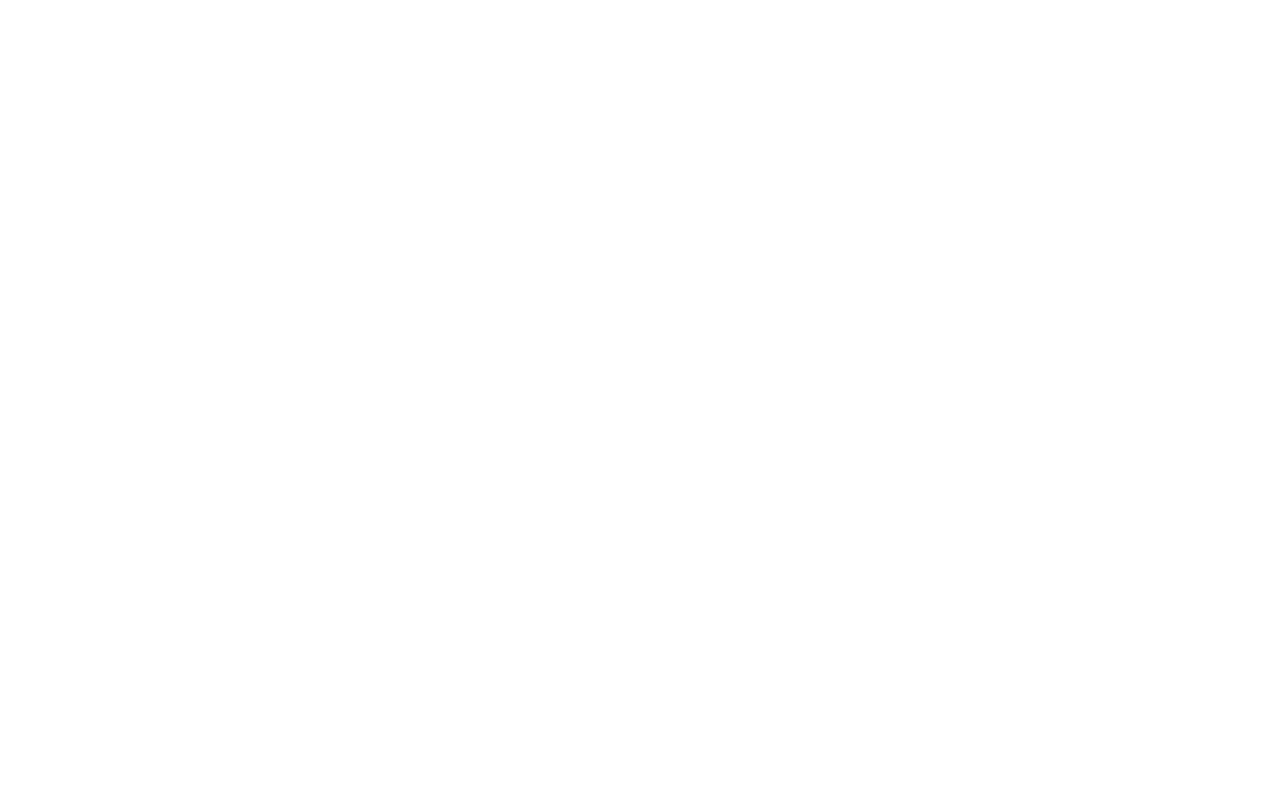
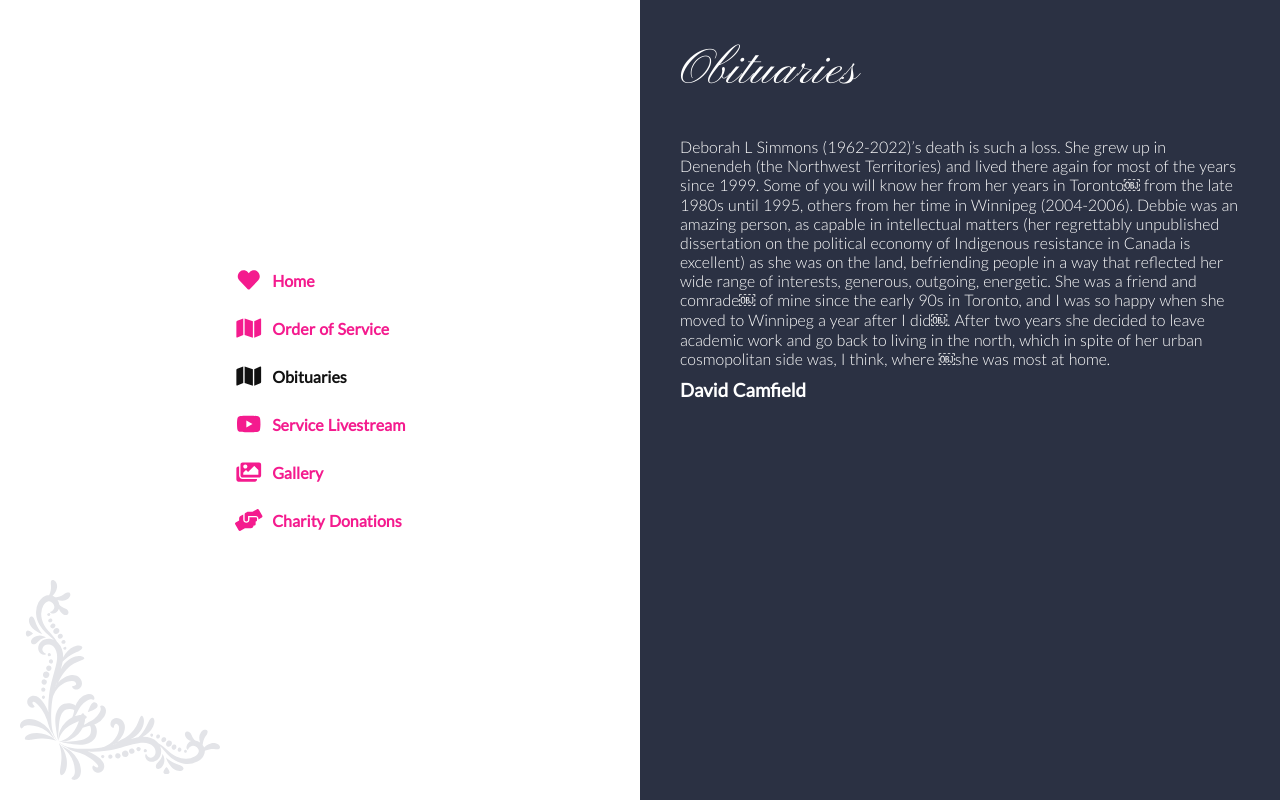
Before and after one commit to forDebby/memorial, a Nuxt app: page /obituaries in a window 1280 px wide. Before the commit this address had no page. Built offline with nearby package versions, Linux system fonts and the light colour scheme.

Commit message:
add obituaries

```diff
--- a/components/Nav.vue
+++ b/components/Nav.vue
@@ -6,6 +6,11 @@
         <li><NuxtLink to="/order-of-service"><span class="icon">
           <svg class="svg-inline--fa fa-map fa-w-18 fa-fw" aria-hidden="true" focusable="false" data-prefix="fas" data-icon="map" role="img" xmlns="http://www.w3.org/2000/svg" viewBox="0 0 576 512" data-fa-i2svg=""><path fill="currentColor" d="M0 117.66v346.32c0 11.32 11.43 19.06 21.94 14.86L160 416V32L20.12 87.95A32.006 32.006 0 0 0 0 117.66zM192 416l192 64V96L192 32v384zM554.06 33.16L416 96v384l139.88-55.95A31.996 31.996 0 0 0 576 394.34V48.02c0-11.32-11.43-19.06-21.94-14.86z"></path></svg>
           </span><span class="menu"><span>Order of </span>Service</span></NuxtLink></li>
+
+        <li><NuxtLink to="/obituaries"><span class="icon">
+          <svg class="svg-inline--fa fa-map fa-w-18 fa-fw" aria-hidden="true" focusable="false" data-prefix="fas" data-icon="map" role="img" xmlns="http://www.w3.org/2000/svg" viewBox="0 0 576 512" data-fa-i2svg=""><path fill="currentColor" d="M0 117.66v346.32c0 11.32 11.43 19.06 21.94 14.86L160 416V32L20.12 87.95A32.006 32.006 0 0 0 0 117.66zM192 416l192 64V96L192 32v384zM554.06 33.16L416 96v384l139.88-55.95A31.996 31.996 0 0 0 576 394.34V48.02c0-11.32-11.43-19.06-21.94-14.86z"></path></svg>
+          </span><span class="menu">Obituaries</span></NuxtLink></li>
+
         <li><NuxtLink to="/live-stream"><span class="icon">
           <svg class="svg-inline--fa fa-youtube fa-w-18 fa-fw" aria-hidden="true" focusable="false" data-prefix="fab" data-icon="youtube" role="img" xmlns="http://www.w3.org/2000/svg" viewBox="0 0 576 512" data-fa-i2svg=""><path fill="currentColor" d="M549.655 124.083c-6.281-23.65-24.787-42.276-48.284-48.597C458.781 64 288 64 288 64S117.22 64 74.629 75.486c-23.497 6.322-42.003 24.947-48.284 48.597-11.412 42.867-11.412 132.305-11.412 132.305s0 89.438 11.412 132.305c6.281 23.65 24.787 41.5 48.284 47.821C117.22 448 288 448 288 448s170.78 0 213.371-11.486c23.497-6.321 42.003-24.171 48.284-47.821 11.412-42.867 11.412-132.305 11.412-132.305s0-89.438-11.412-132.305zm-317.51 213.508V175.185l142.739 81.205-142.739 81.201z"></path></svg>
           </span><span class="menu"><span>Service </span>Livestream</span></NuxtLink></li>
--- /dev/null
+++ b/pages/obituaries.vue
@@ -0,0 +1,22 @@
+<template>
+  <div class="container">
+    <div class="section links">
+      <Nav />
+    </div>
+    <div class="section details">
+      <!-- CONTENT START -->
+      <h1 class="title">Obituaries</h1>
+      <p>Deborah L Simmons (1962-2022)’s death is such a loss. She grew up in Denendeh (the Northwest Territories) and lived there again for most of the years since 1999. Some of you will know her from her years in Toronto￼ from the late 1980s until 1995, others from her time in Winnipeg (2004-2006). Debbie was an amazing person, as capable in intellectual matters (her regrettably unpublished dissertation on the political economy of Indigenous resistance in Canada is excellent) as she was on the land, befriending people in a way that reflected her wide range of interests, generous, outgoing, energetic.
+She was a friend and comrade￼ of mine since the early 90s in Toronto, and I was so happy when she moved to Winnipeg a year after I did￼. After two years she decided to leave academic work and go back to living in the north, which in spite of her urban cosmopolitan side was, I think, where ￼she was most at home.</p>
+  <h3>David Camfield</h3>
+      <!-- CONTENT END -->
+    </div>
+  </div>
+</template>
+
+<script>
+export default {}
+</script>
+
+<style lang="scss">
+</style>
```
Also changed, not shown: assets/images/313353342_8446750065365609_8458851804132233147_n.jpg (added).
